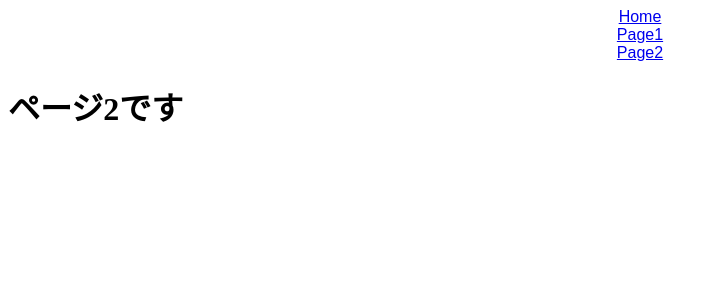
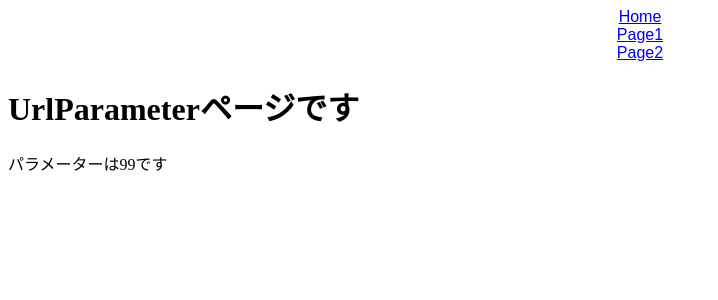
Before and after one commit to noco-tech/React-jack-Router, a React (Create React App) app: page /page2/99 in a window 1280 px wide. Shown: the top 300 px of the page, without its empty margins (0-718 px from the left). Built offline with nearby package versions, Linux system fonts and the light colour scheme.

Commit message:
useParams

```diff
--- a/package.json
+++ b/package.json
@@ -1,5 +1,5 @@
 {
-  "name": "react-jack-router-nest",
+  "name": "react-jack-router",
   "version": "1.0.0",
   "description": "",
   "keywords": [],
--- a/src/Page2.jsx
+++ b/src/Page2.jsx
@@ -1,7 +1,10 @@
+import { Link } from "react-router-dom";
+
 export const Page2 = () => {
   return (
     <div>
       <h1>ページ2です</h1>
+      <Link to="/page2/99">URL Parameter</Link>
     </div>
   );
 };
--- /dev/null
+++ b/src/UrlParameter.jsx
@@ -0,0 +1,11 @@
+import { useParams } from "react-router-dom";
+
+export const UrlParameter = () => {
+  const { id } = useParams();
+  return (
+    <div>
+      <h1>UrlParameterページです</h1>
+      <p>パラメーターは{id}です</p>
+    </div>
+  );
+};
--- /dev/null
+++ b/src/router/Page2Routes.jsx
@@ -0,0 +1,15 @@
+import { Page2 } from "../Page2";
+import { UrlParameter } from "../UrlParameter";
+
+export const page2Routes = [
+  {
+    path: "/",
+    exact: true,
+    children: <Page2 />
+  },
+  {
+    path: "/:id",
+    exact: false,
+    children: <UrlParameter />
+  }
+];
--- a/src/router/Router.jsx
+++ b/src/router/Router.jsx
@@ -1,10 +1,8 @@
 import { Switch, Route } from "react-router-dom";
 import { Home } from "../Home";
-// import { Page1 } from "../Page1";
-// import { Page1DetailA } from "../Page1DetailA";
-// import { Page1DetailB } from "../Page1DetailB";
-import { Page2 } from "../Page2";
+
 import { page1Routes } from "./Page1Routes";
+import { page2Routes } from "./Page2Routes";
 
 export const Router = () => {
   return (
@@ -29,9 +27,22 @@
         )}
       />
 
-      <Route path="/page2">
-        <Page2 />
-      </Route>
+      <Route
+        path="/page2"
+        render={({ match: { url } }) => (
+          <Switch>
+            {page2Routes.map((route) => (
+              <Route
+                key={route.path}
+                exact={route.exact}
+                path={`${url}${route.path}`}
+              >
+                {route.children}
+              </Route>
+            ))}
+          </Switch>
+        )}
+      />
     </Switch>
   );
 };
```
